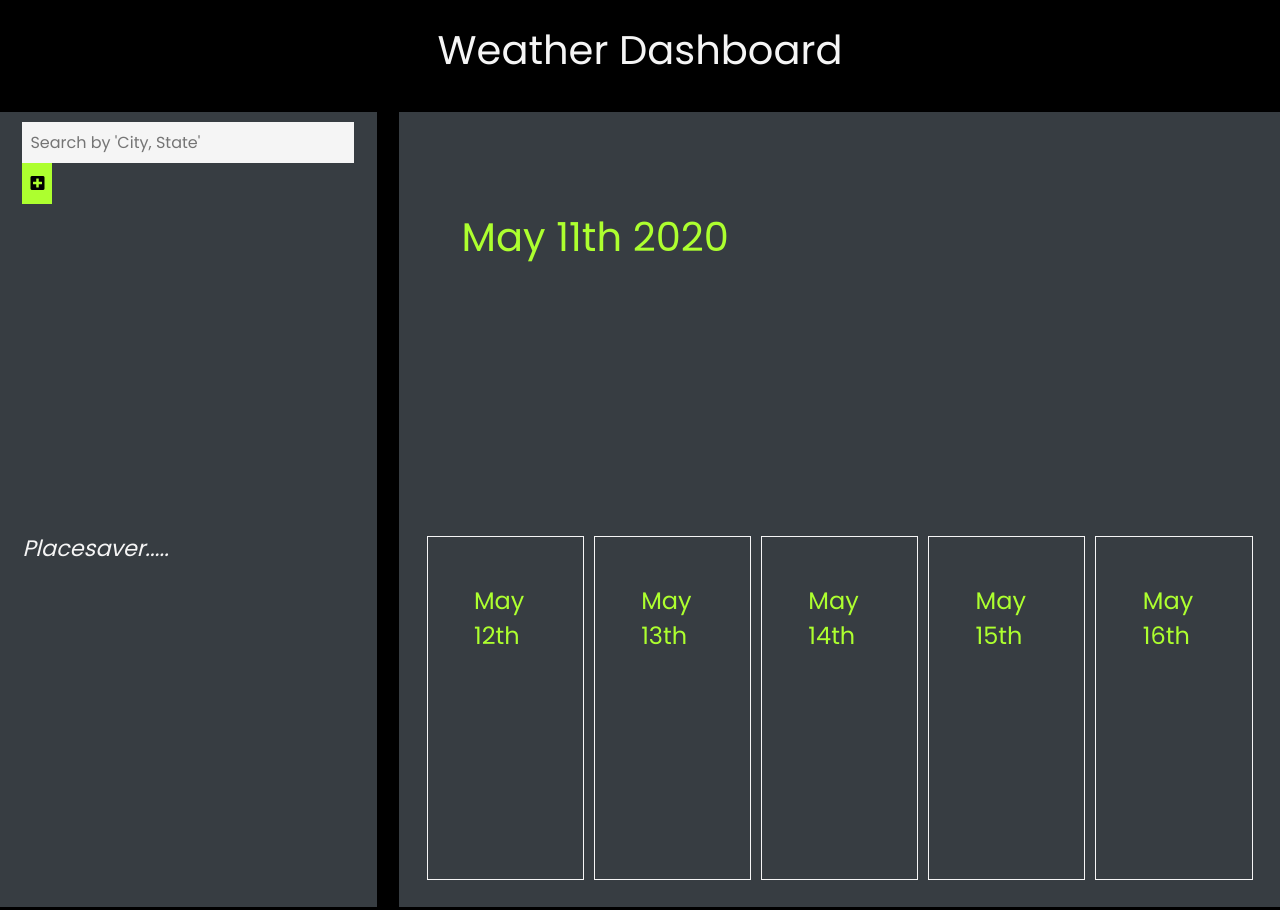
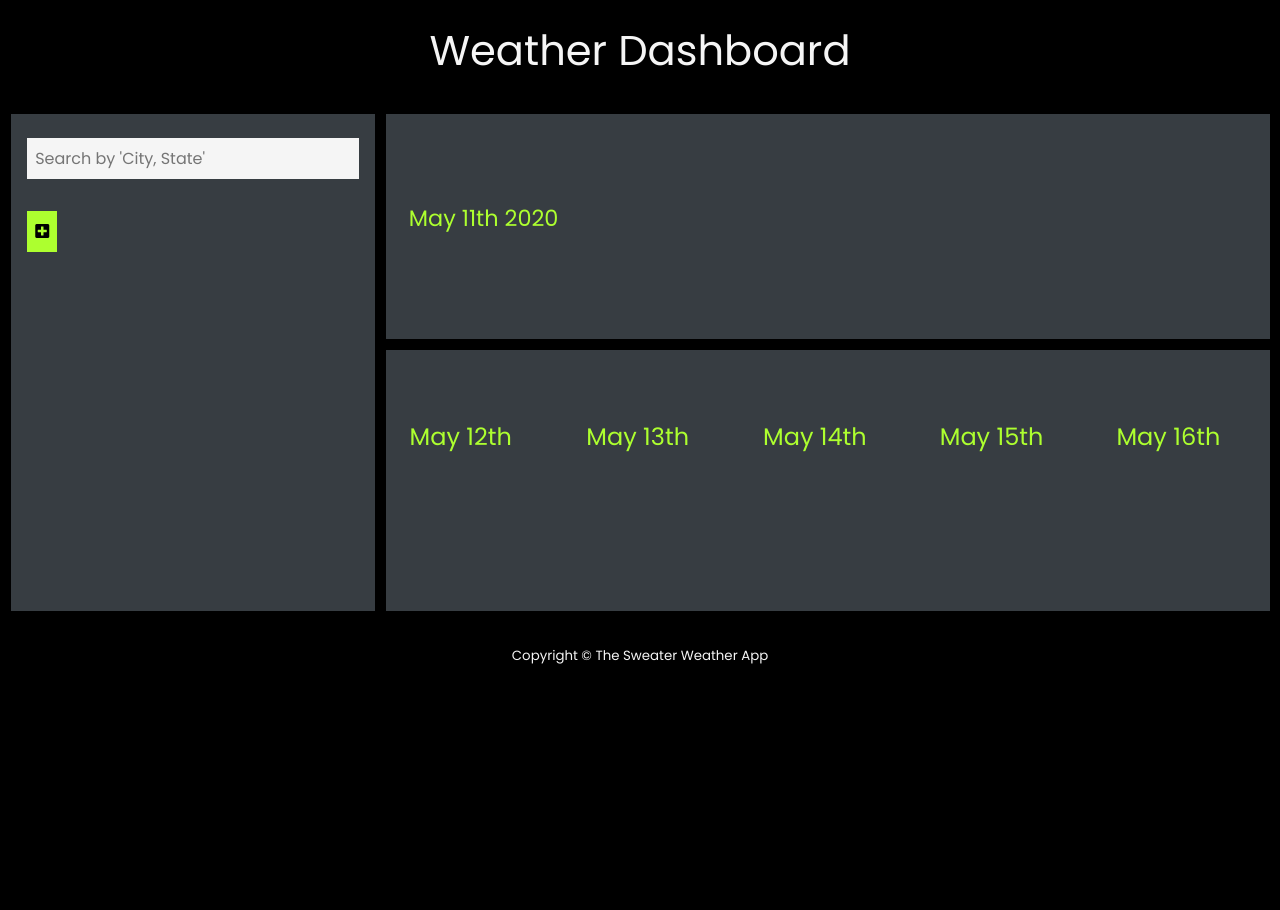
Before and after one commit to brokenhoax/Kraus_Homework_Weather_Dashboard_5-12-2020, a plain HTML site: page index.html in a window 1280 px wide. Shown: the top 910 px of the page. After the commit the page ends 800 px from the top, so only its background shows below. Drawn offline with nearby package versions, Linux system fonts and the light colour scheme; no server answers.

Commit message:
Formatted CSS Grid

```diff
--- a/index.html
+++ b/index.html
@@ -27,9 +27,8 @@
     </div>
 </div>
 <body>
-
     <div class="wrapper">
-        <div class="nested-row">
+        <div class="nested-row box-1">
             <form>
               <input type="text" placeholder="Search by 'City, State'" class="todo-input">
               <button class="todo-button" type="submit">
@@ -41,18 +40,25 @@
               </ul>
             </div>
         </div>
-        <div id="today-weather">
+        <div class="nested-col box-2">
+            <div class ="card">
                 <div class="today-city"></div>
                 <div id="display-moment"></div>
-            <div id="display-icon"></div>
+            </div>
+            <div class ="card-x">
                 <div class="today-tempF"></div>
+            </div>
+            <div class ="card-x">
                 <div class="today-wind"></div>
+            </div>
+            <div class ="card-x">
                 <div class="today-humidity"></div>
             </div>
-        <div>
-            <i>Placesaver.....</i>
+            <div class ="card-x">
+                <div id="display-icon"></div>
             </div>
-        <div class="nested-col">
+        </div>
+        <div class="nested-col box-3">
             <div class ="card">
                 <div id="day-one"></div>
                 <div id="tempF-8"></div>
--- a/js.js
+++ b/js.js
@@ -36,7 +36,6 @@ $( document ).ready(function() {
 
     dayToday();
     dayFuture();
-
 
     //Event Listeners
     todoButton.addEventListener('click', addToDo);
@@ -80,7 +79,6 @@ $( document ).ready(function() {
     }
 
 
-
     //Today API Call
     $.ajax({
         url: queryURL,
@@ -101,7 +99,7 @@ $( document ).ready(function() {
 
       // Display Weather Icons
       // Icon sample => <i class="owf owf-200"></i>
-        $("#display-icon").append("<i class='owf owf-" + response.weather[0].id + " owf-4x'" + "></i>");
+        $("#display-icon").append("<i class='owf owf-" + response.weather[0].id + " owf-5x'" + "></i>");
 
         // // Convert the temp to fahrenheit
         var tempF = (response.main.temp - 273.15) * 1.80 + 32;
@@ -137,7 +135,7 @@ $( document ).ready(function() {
             $("#humidity-"+[i]).text("Humidity: " + response.list[i].main.humidity + " %");
 
             // Display Weather Icons
-            $("#show-me-"+[i]).append("<i class='owf owf-" + response.list[i].weather[0].id + " owf-4x'" + "></i>");
+            $("#show-me-"+[i]).append("<i class='owf owf-" + response.list[i].weather[0].id + " owf-3x'" + "></i>");
 
             // // Convert the temp to fahrenheit
             var tempF = (response.list[i].main.temp - 273.15) * 1.80 + 32;
@@ -172,7 +170,7 @@ $( document ).ready(function() {
         $("#humidity-"+[39]).text("Humidity: " + response.list[39].main.humidity + " %");
 
         // Display Weather Icons
-        $("#show-me-"+[39]).append("<i class='owf owf-" + response.list[39].weather[0].id + " owf-4x'" + "></i>");
+        $("#show-me-"+[39]).append("<i class='owf owf-" + response.list[39].weather[0].id + " owf-3x'" + "></i>");
 
         // // Convert the temp to fahrenheit
         var tempF = (response.list[39].main.temp - 273.15) * 1.80 + 32;
--- a/style.css
+++ b/style.css
@@ -1,5 +1,6 @@
 * {
     margin: 0;
+    padding: 0;
     box-sizing: border-box;
     font-family: "Poppins", sans-serif;
 }
@@ -9,13 +10,12 @@ body {
 }
 
 .navigbar {
-    grid-gap: 1em;
+    /* grid-gap: 1em; */
     display: grid;
     width: 100%;
-    margin: auto;
     grid-template-columns: 1fr;
     grid-auto-rows: 100px;
-    font-size: 2.5rem;
+    font-size: 2.6rem;
     text-align: center;
     align-items: center;
     position: sticky;
@@ -35,7 +35,8 @@ body {
     display: grid;
     grid-template-columns: 2fr 8fr;
     /* grid-gap: 1em; */
-    grid-column-gap: 1em;
+    /* grid-column-gap: 1em; */
+    /* grid-row-gap: .5em; */
     grid-auto-rows: minmax(250px, auto);
     font-size: 1.4rem;
 }
@@ -43,13 +44,10 @@ body {
 .wrapper div {
     background: #373d42;
     color: whitesmoke;
-    padding: 1em;
+    padding-top: 1em;
+    margin-left: .5em;
+    margin-bottom: .5em;
 }
-
-/* .wrapper div:nth-child(odd) {
-    background: #13171a;
-    color: whitesmoke;
-} */
 
 footer {
     text-align: center;
@@ -69,17 +67,12 @@ footer {
 
 .nested-col {
     display: grid;
-    grid-template-columns: repeat(5,1fr);
-}
-
-.card {
-    border: whitesmoke 1px solid;
-    margin: 5px;
+    grid-template-columns: repeat(5, 1fr);
+    margin: none;
 }
 
 div #display-moment {
     color: greenyellow;
-    font-size: 40px;
 }
 
 #dayZero {
@@ -94,6 +87,7 @@ div #display-moment {
 form input, form button {
     padding: 0.5rem;
     font-size: 1rem;
+    margin: 1rem;
     border: none;
     background: whitesmoke;
 }
@@ -148,3 +142,36 @@ form input, form button {
     text-decoration: line-through;
     opacity: .5;
 }
+
+.box-1 {
+    grid-column: 1/2;
+    grid-row: 1/3;
+}
+
+.box-2 {
+    grid-column: 2/4;
+    grid-row: 1/2;
+    margin-right: 10px;
+}
+
+.box-3 {
+    grid-column: 2/4;
+    grid-row: 2/3;
+    margin-right: 10px;
+}
+
+.box-4 {
+    grid-column: 2/4;
+    grid-row: 2/3;
+    margin-right: 10px;
+}
+
+
+.card-x {
+    align-self: center;
+    color: #4f2196;
+}
+
+.today-tempF {
+    color: #4f2196;
+}
```
Lines whose indentation alone changed are shown as unchanged.
